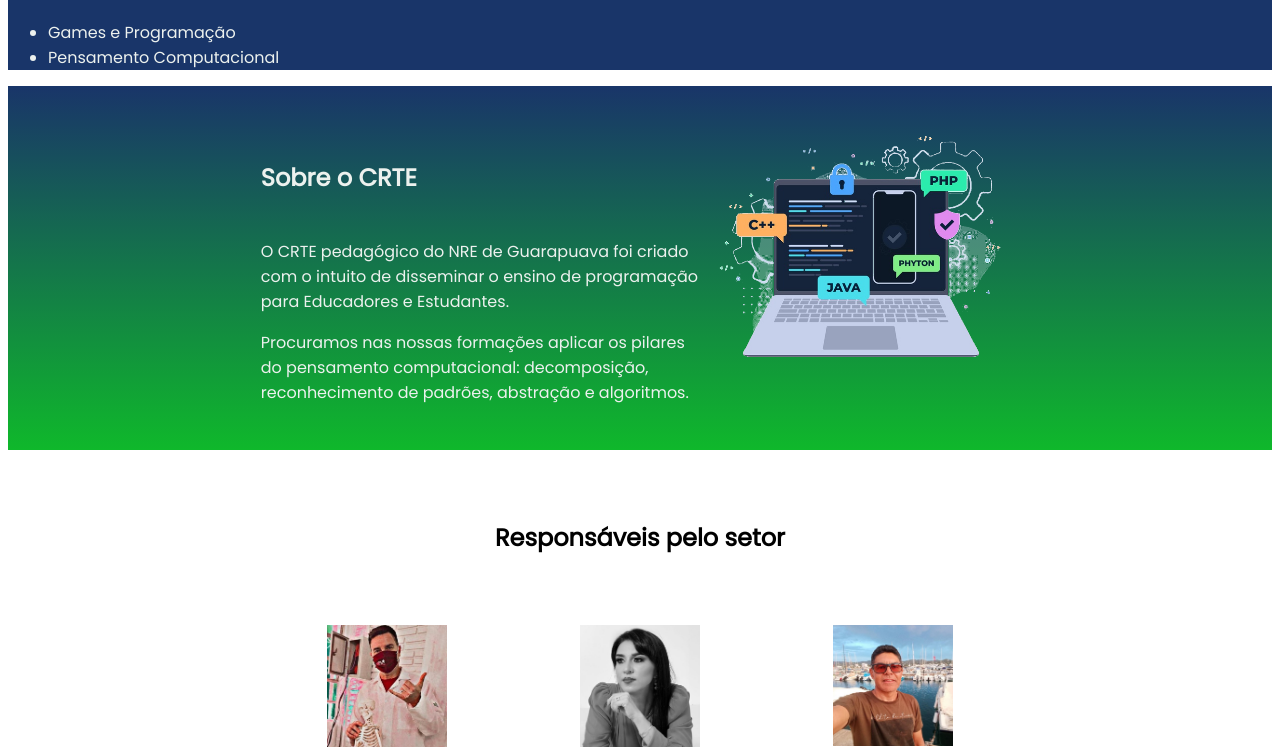
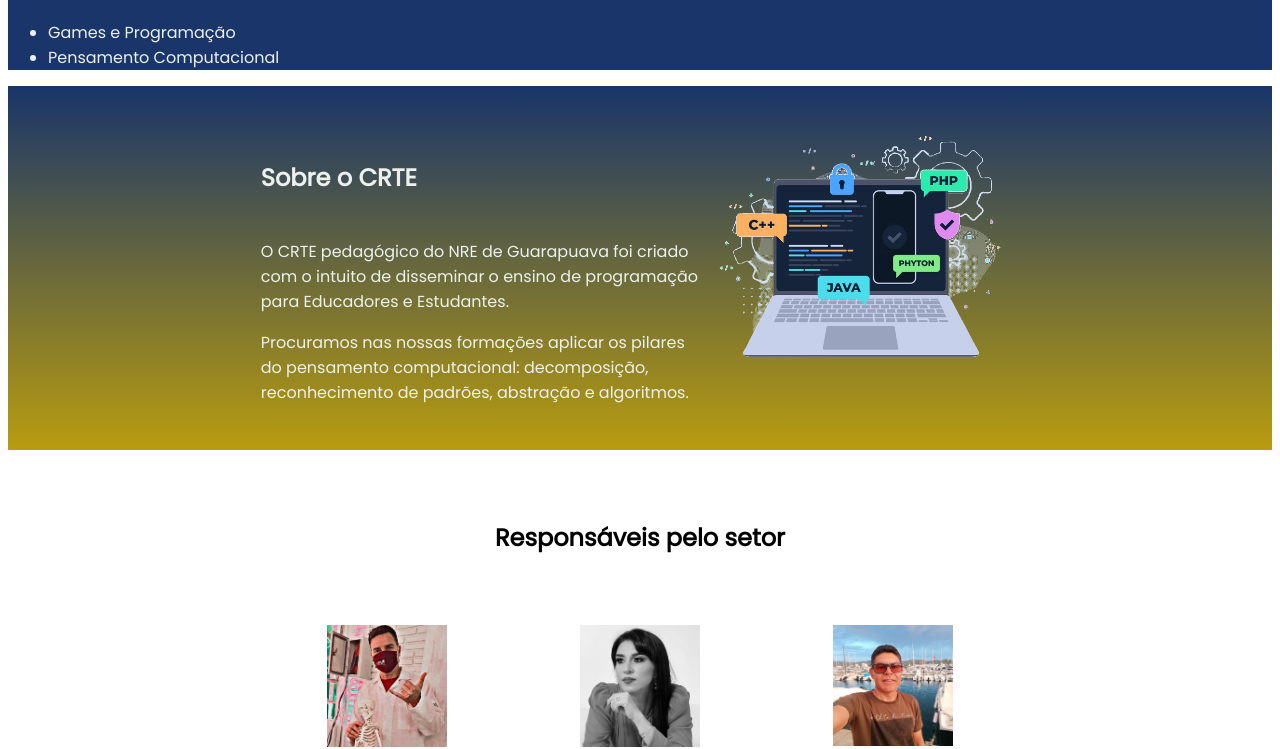
Before and after one commit to henrypedroso/site_crte_pedagogico, a plain HTML site: page index.html in a window 1280 px wide. Shown: the part 70-819 px from the top of the page. Drawn offline with Linux system fonts and the light colour scheme.

Commit message:
mudança de cor

```diff
--- a/style.css
+++ b/style.css
@@ -17,7 +17,7 @@ body {
 }
 
 .escola {
-    background-image: linear-gradient(#193569, #0fb82b );
+    background-image: linear-gradient(#193569, #b89c0f );
     color: rgb(236, 241, 238);
     display: flex;
     justify-content: center;
```
